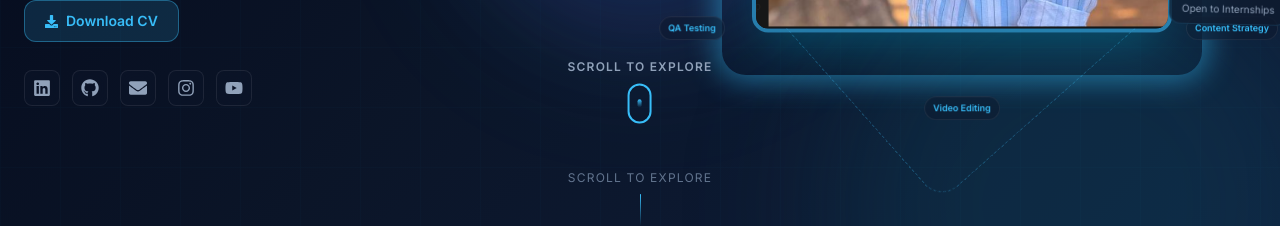
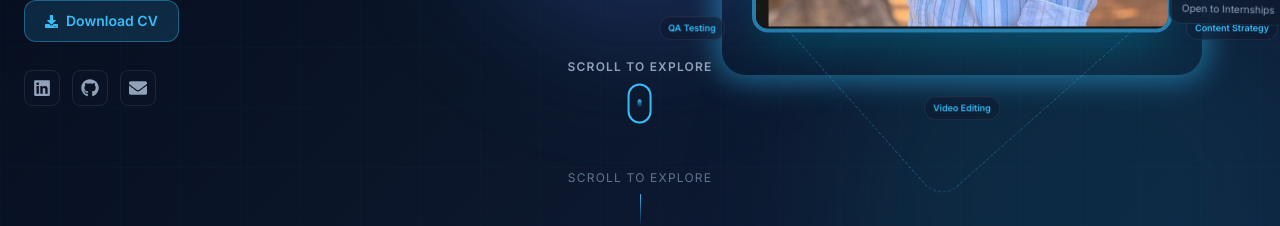
Before and after one commit to Rishi-Rishikesh/Paviyalan_CV, a React (Vite) app in the folder portfolio-site/: page / in a window 1280 px wide. Shown: the part 613-839 px from the top of the page. Built offline with nearby package versions, Linux system fonts and the light colour scheme.

Commit message:
feat: linkes are updated

```diff
--- a/portfolio-site/src/components/Hero.jsx
+++ b/portfolio-site/src/components/Hero.jsx
@@ -15,8 +15,7 @@ const socialLinks = [
   { icon: <FaLinkedin size={18} />, href: 'https://www.linkedin.com/in/paviyaalan/', label: 'LinkedIn' },
   { icon: <FaGithub size={18} />, href: 'https://github.com/PaviYaalan', label: 'GitHub' },
   { icon: <FaEnvelope size={18} />, href: 'yalanpavi@gmail.com', label: 'Email' },
-  { icon: <FaInstagram size={18} />, href: '#', label: 'Instagram' },
-  { icon: <FaYoutube size={18} />, href: '#', label: 'YouTube' },
+
 ];
 
 const floatCards = [
```
